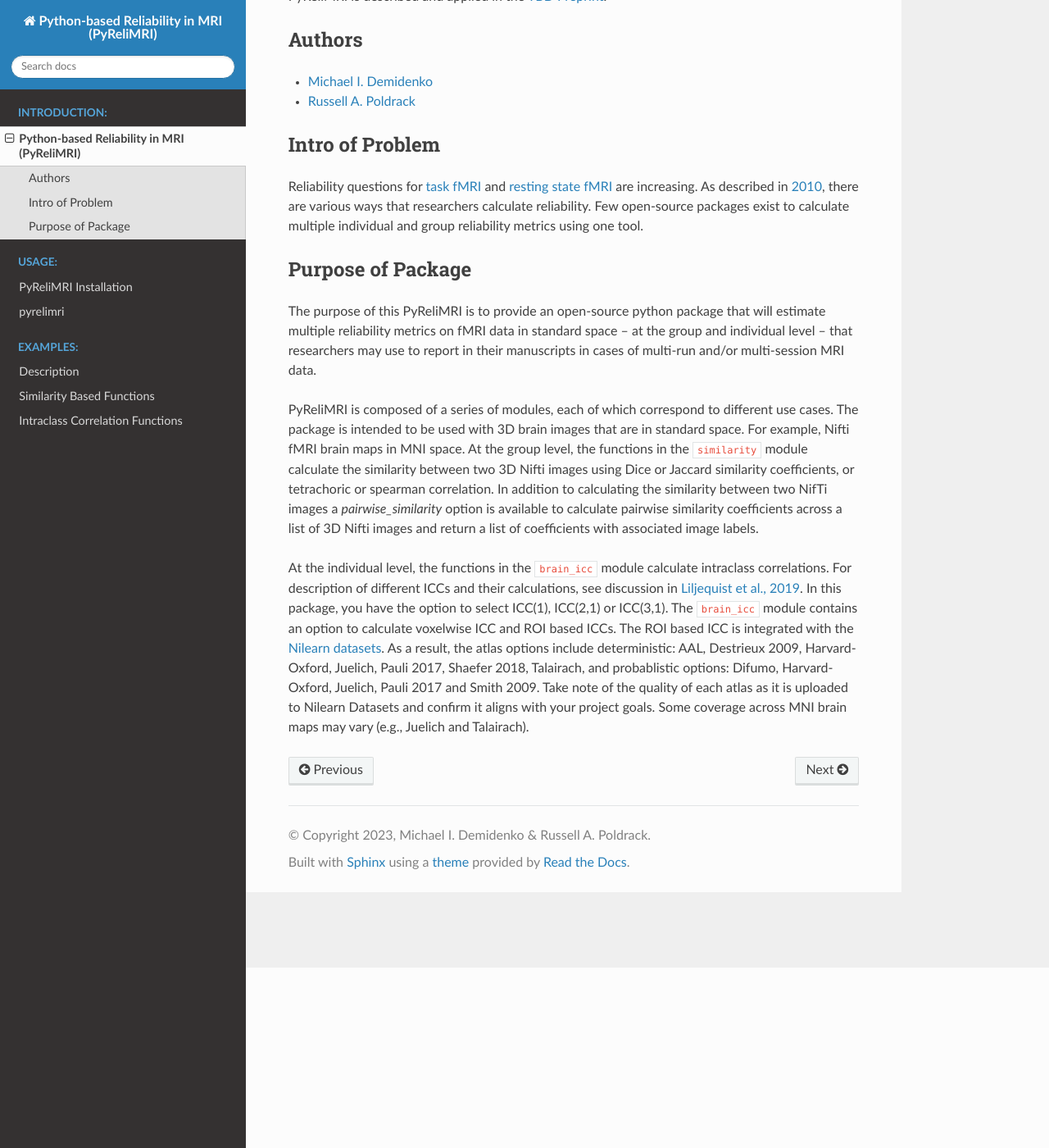
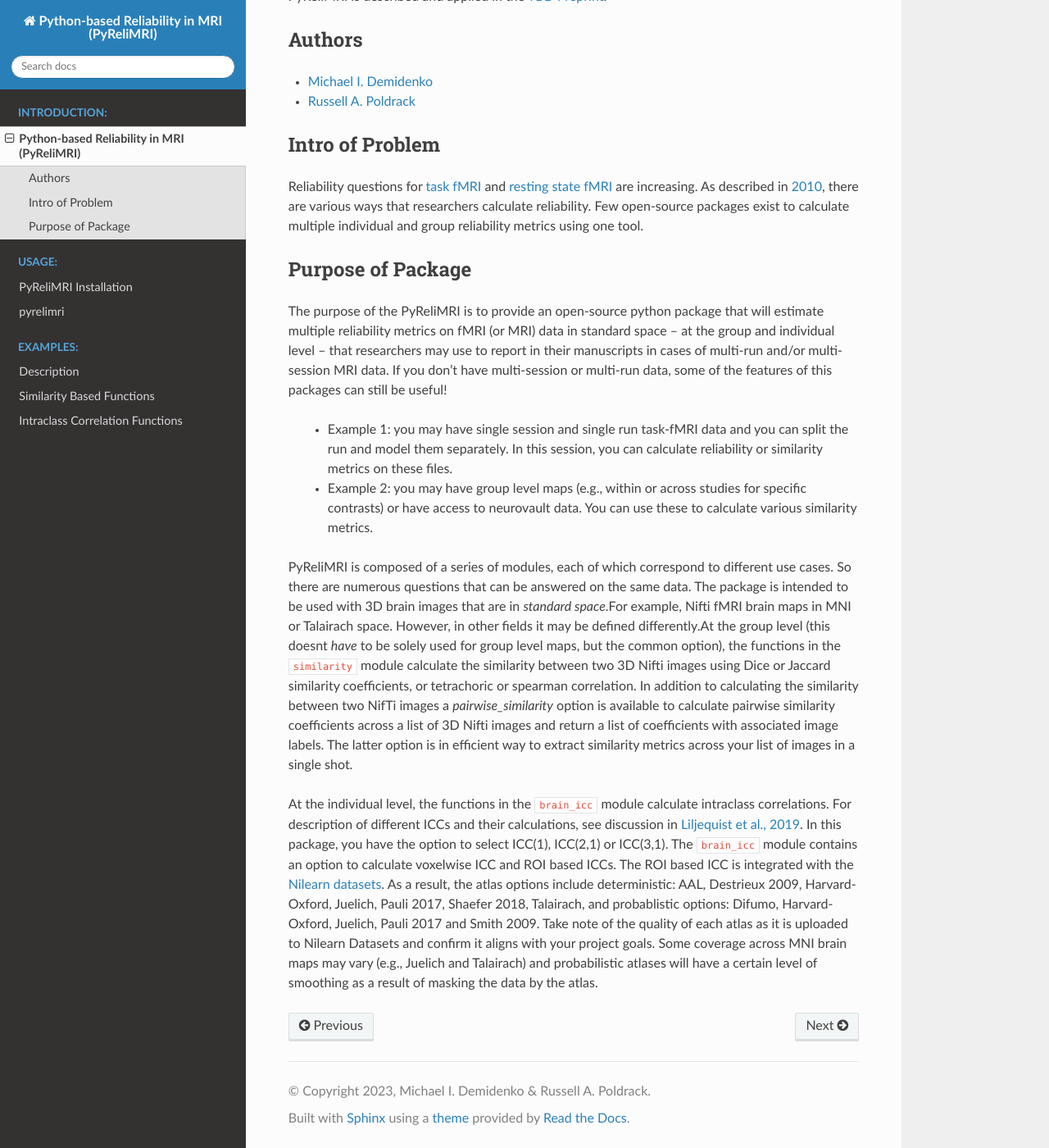
Before and after one commit to demidenm/PyReliMRI, a Sphinx documentation site: the page built from docs/introduction.rst, in a window 1280 px wide and 1400 px high, scrolled down 220 px. Shown: the whole window at 82% size. Built offline with Sphinx 7.4.7 and the Read the Docs theme 2.0.0, drawn with Linux system fonts in a browser that asks for light colours.

Commit message:
updated documentation
adding figures + test to readthedocs + readme files.

```diff
--- a/docs/install.rst
+++ b/docs/install.rst
@@ -45,3 +45,5 @@ While the versions below are not required they were sufficient to run each scrip
 -  scipy=>1.9
 -  pandas=>1.4
 -  nilearn=>0.9
+-  nibabel=>4.0.2
+-  sklearn=>1.0.2
--- a/docs/introduction.rst
+++ b/docs/introduction.rst
@@ -21,17 +21,23 @@ Reliability questions for `task fMRI <https://https://www.doi.org/10.1177/095679
 Purpose of Package
 ~~~~~~~~~~~~~~~~~~
 
-The purpose of this PyReliMRI is to provide an open-source python package that will estimate multiple reliability \
-metrics on fMRI data in standard space -- at the group and individual level -- \
-that researchers may use to report in their manuscripts in cases of multi-run and/or multi-session MRI data.
+The purpose of the PyReliMRI is to provide an open-source python package that will estimate multiple reliability \
+metrics on fMRI (or MRI) data in standard space -- at the group and individual level -- \
+that researchers may use to report in their manuscripts in cases of multi-run and/or multi-session MRI data. If you don't have \
+multi-session or multi-run data, some of the features of this packages can still be useful!
+
+    - Example 1: you may have single session and single run task-fMRI data and you can split the run and model them separately. In this session, you can calculate reliability or similarity metrics on these files.
+    - Example 2: you may have group level maps (e.g., within or across studies for specific contrasts) or have access to neurovault data. You can use these to calculate various similarity metrics.
 
 
-PyReliMRI is composed of a series of modules, each of which correspond to different use cases. \
-The package is intended to be used with 3D brain images that are in standard space. For example, Nifti fMRI brain maps in MNI space. \
-At the group level, the functions in the  ``similarity`` module calculate the similarity between two 3D Nifti images using Dice or Jaccard \
+PyReliMRI is composed of a series of modules, each of which correspond to different use cases. So there are numerous questions that can be answered on the same data. \
+The package is intended to be used with 3D brain images that are in *standard space*.\
+For example, Nifti fMRI brain maps in MNI or Talairach space. However, in other fields it may be defined differently.\
+At the group level (this doesnt *have* to be solely used for group level maps, but the common option), the functions in the  ``similarity`` module calculate the similarity between two 3D Nifti images using Dice or Jaccard \
 similarity coefficients, or tetrachoric or spearman correlation. In addition to calculating the similarity between two NifTi images \
 a `pairwise_similarity` option is available to calculate pairwise similarity coefficients across a list of \
-3D Nifti images and return a list of coefficients with associated image labels.
+3D Nifti images and return a list of coefficients with associated image labels. The latter option is in efficient way to extract \
+similarity metrics across your list of images in a single shot.
 
 At the individual level, the functions in the ``brain_icc`` module calculate intraclass correlations. For description of different ICCs and their calculations, \
 see discussion in `Liljequist et al., 2019 <https://www.doi.org/10.1371/journal.pone.0219854>`_. In this package, you have the option to \
@@ -39,7 +45,8 @@ select ICC(1), ICC(2,1) or ICC(3,1). The ``brain_icc`` module contains an option
 The ROI based ICC is integrated with the `Nilearn datasets <https://nilearn.github.io/dev/modules/datasets.html>`_. As a result, \
 the atlas options include deterministic: AAL, Destrieux 2009, Harvard-Oxford, Juelich, Pauli 2017, Shaefer 2018, Talairach, and probablistic options: \
 Difumo, Harvard-Oxford, Juelich, Pauli 2017 and Smith 2009. Take note of the quality of each atlas as it is uploaded to Nilearn Datasets \
-and confirm it aligns with your project goals. Some coverage across MNI brain maps may vary (e.g., Juelich and Talairach).
+and confirm it aligns with your project goals. Some coverage across MNI brain maps may vary (e.g., Juelich and Talairach) and \
+probabilistic atlases will have a certain level of smoothing as a result of masking the data by the atlas.
 
 .. list-table::
    :header-rows: 1
```
Also changed, not shown: README.md (+1 -1 lines), docs/index.rst (+9 -3 lines), docs/usage.rst (+16 -7 lines), docs/img_png/brainicc_fig.png (added), docs/img_png/roiicc_fig.png (added), 6 other files.
